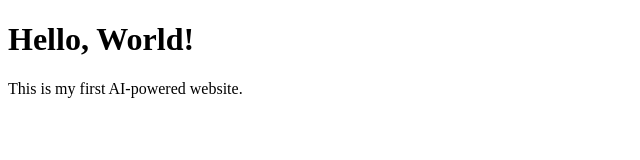
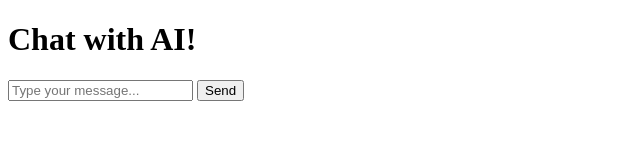
Before and after one commit to KaiOlan/Ai-stie, a plain HTML site: page index.html in a window 1280 px wide. Shown: the whole page, without its empty margins (0-640 px from the left). Drawn offline with Linux system fonts and the light colour scheme.

Commit message:
Update index.html

```diff
--- a/index.html
+++ b/index.html
@@ -1,11 +1,14 @@
-<!-- index.html -->
 <!DOCTYPE html>
 <html>
-  <head>
-    <title>Welcome to My AI Web Page</title>
-  </head>
-  <body>
-    <h1>Hello, World!</h1>
-    <p>This is my first AI-powered website.</p>
-  </body>
+<head>
+  <title>My AI Chat</title>
+</head>
+<body>
+  <h1>Chat with AI!</h1>
+  <input type="text" id="userInput" placeholder="Type your message...">
+  <button onclick="sendToOpenAI()">Send</button>
+  <div id="responseBox"></div>
+
+  <script src="script.js"></script>
+</body>
 </html>
```
